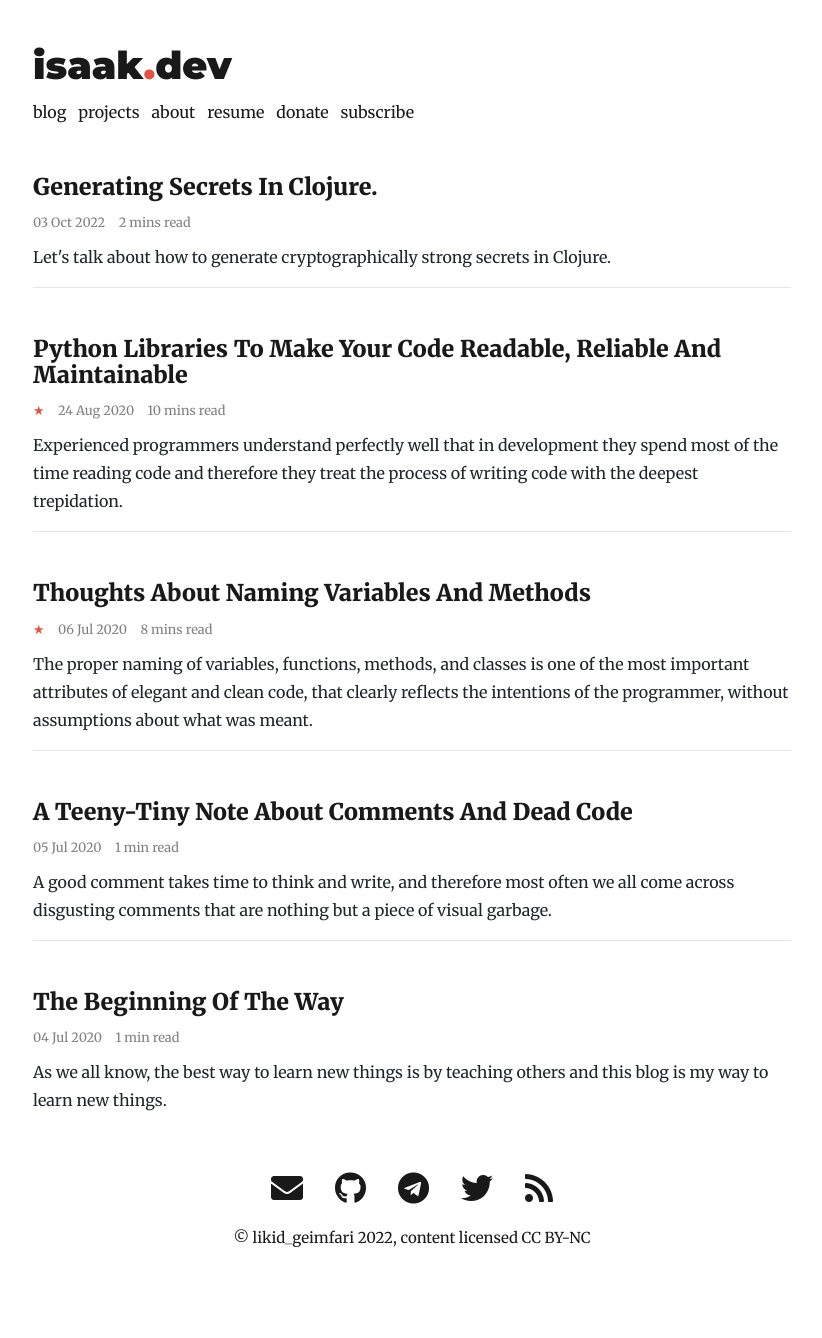
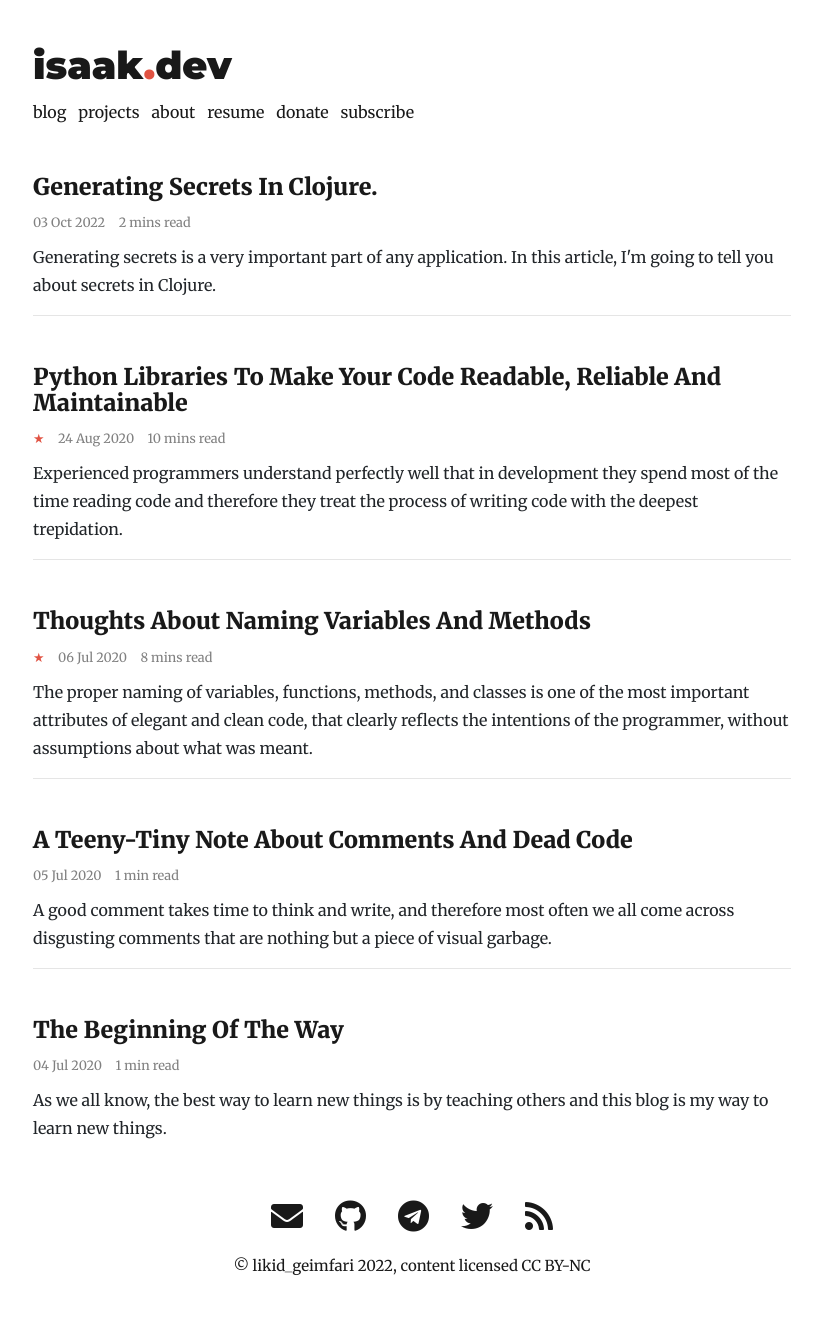
Before and after one commit to lk-geimfari/lk-geimfari.github.io, a Jekyll site: the page built from index.md, in a window 1280 px wide. Shown: the whole page, without its empty margins (228-1050 px from the left). Built offline with Jekyll 4.4.1, drawn with Linux system fonts in a browser that asks for light colours; nearby versions of some CDN libraries; comment, search, counter and statistics services are not loaded; before the commit the page ends 1310 px from its top, so only the background shows below that.

Commit message:
Fix description

```diff
--- a/_posts/2022-10-03-generating-secrets-in-clojure.md
+++ b/_posts/2022-10-03-generating-secrets-in-clojure.md
@@ -3,7 +3,7 @@ layout: post
 title: Generating secrets in Clojure.
 date: 2022-10-03
 preview_img: clojure-secrets.png
-description: Let's talk about how to generate cryptographically strong secrets in Clojure.
+description: Generating secrets is a very important part of any application. In this article, I'm going to tell you about secrets in Clojure.
 published: true
 comments: false
 ---
```
